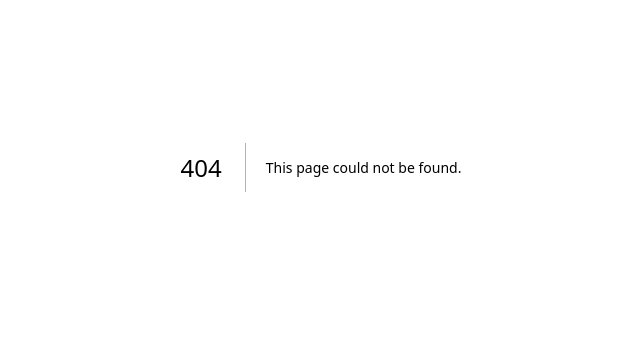
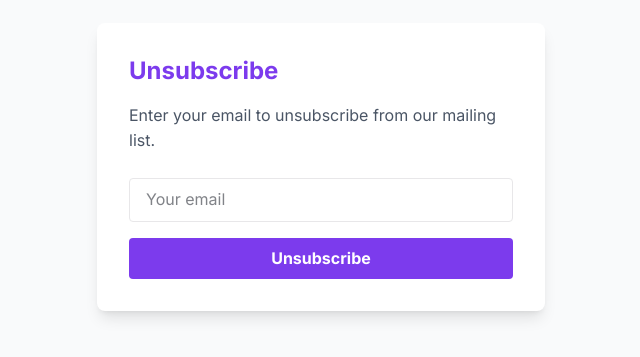
Before and after one commit to aibo-ai/myaibo, a Next.js app: page /unsubscribe in a window 1280 px wide. Before the commit this address had no page. Shown: the part 233-590 px from the top of the page, without its empty margins (319-959 px from the left). Built offline with nearby package versions, Linux system fonts and the light colour scheme.

Commit message:
email setup for subscription

```diff
--- a/package.json
+++ b/package.json
@@ -17,6 +17,7 @@
     "next": "15.3.5",
     "react": "^19.0.0",
     "react-dom": "^19.0.0",
+    "resend": "^6.0.1",
     "tailwind-merge": "^3.3.1"
   },
   "devDependencies": {
--- /dev/null
+++ b/src/app/unsubscribe/page.tsx
@@ -0,0 +1,70 @@
+"use client"
+
+import { useState } from "react"
+import Link from "next/link"
+
+export default function UnsubscribePage() {
+  const [submitted, setSubmitted] = useState(false)
+  const [email, setEmail] = useState("")
+  const [error, setError] = useState("")
+
+  const handleUnsubscribe = async (e: React.FormEvent) => {
+    e.preventDefault()
+    setError("")
+    try {
+      const res = await fetch("/api/unsubscribe", {
+        method: "POST",
+        headers: { "Content-Type": "application/json" },
+        body: JSON.stringify({ email }),
+      })
+      if (res.ok) {
+        setSubmitted(true)
+        setEmail("")
+      } else {
+        setError("Failed to unsubscribe. Please try again.")
+      }
+    } catch {
+      setError("Failed to unsubscribe. Please try again.")
+    }
+  }
+
+  return (
+    <div className="min-h-screen flex items-center justify-center bg-gray-50">
+      <div className="bg-white p-8 rounded-lg shadow-lg w-full max-w-md">
+        <h1 className="text-2xl font-bold mb-4 text-[#7c3bed]">Unsubscribe</h1>
+        <p className="mb-6 text-gray-600">
+          Enter your email to unsubscribe from our mailing list.
+        </p>
+        {!submitted ? (
+          <form onSubmit={handleUnsubscribe}>
+            <input
+              type="email"
+              name="email"
+              required
+              value={email}
+              onChange={e => setEmail(e.target.value)}
+              placeholder="Your email"
+              className="w-full border border-gray-300 rounded px-4 py-2 mb-4"
+            />
+            <button
+              type="submit"
+              className="w-full bg-[#7c3bed] text-white font-bold py-2 rounded hover:bg-[#8920ED] transition"
+            >
+              Unsubscribe
+            </button>
+            {error && <div className="text-red-500 mt-2">{error}</div>}
+          </form>
+        ) : (
+          <div className="text-green-600 font-semibold flex flex-col items-center">
+            You have been unsubscribed.
+            <Link href="/subscribe">
+              <button className="mt-4 px-4 py-2 bg-[#8920ED] text-white rounded font-bold hover:bg-[#7c3bed] transition">
+                Subscribe Again
+              </button>
+            </Link>
+          </div>
+        )}
+      </div>
+    </div>
+  )
+}
--- a/src/components/sections/footer.tsx
+++ b/src/components/sections/footer.tsx
@@ -39,16 +39,28 @@ export function Footer() {
     setSubmitStatus('idle')
 
     try {
-      const formData = new FormData()
-      formData.append('access_key', process.env.NEXT_PUBLIC_WEB3FORMS_ACCESS_KEY || '')
-      formData.append('email', email)
-      formData.append('subject', 'New Newsletter Subscription - MyAibo')
-      formData.append('from_name', 'MyAibo Newsletter')
-      formData.append('message', `New newsletter subscription from: ${email}`)
+      // const formData = new FormData()
+      // formData.append('access_key', process.env.NEXT_PUBLIC_WEB3FORMS_ACCESS_KEY || '')
+      // formData.append('email', email)
+      // formData.append('subject', 'New Newsletter Subscription - MyAibo')
+      // formData.append('from_name', 'MyAibo Newsletter')
+      // formData.append('message', `New newsletter subscription from: ${email}`)
 
-      const response = await fetch('https://api.web3forms.com/submit', {
+      // const response = await fetch('https://api.web3forms.com/submit', {
+      //   method: 'POST',
+      //   body: formData
+      // })
+
+      // if (response.ok) {
+      //   setSubmitStatus('success')
+      //   setEmail('')
+      // } else {
+      //   setSubmitStatus('error')
+      // }
+       const response = await fetch('/api/subscribe', {
       method: 'POST',
-        body: formData
+      headers: { 'Content-Type': 'application/json' },
+      body: JSON.stringify({ email })
     })
 
     if (response.ok) {
@@ -117,6 +129,12 @@ export function Footer() {
                       {isSubmitting ? 'Subscribing...' : 'Subscribe'}
                     </button>
                   </div>
+                  {/* <Link
+  href="/unsubscribe"
+  className="px-6 py-3 bg-white text-[#7c3bed] rounded-lg font-semibold hover:bg-gray-50 transition-colors whitespace-nowrap border border-gray-300 text-center block"
+>
+  Unsubscribe
+</Link> */}
 
                   {submitStatus === 'error' && (
                     <div className="text-center">
--- /dev/null
+++ b/src/pages/api/subscribe.ts
@@ -0,0 +1,40 @@
+import { NextApiRequest, NextApiResponse } from "next";
+import { Resend } from "resend";
+
+const resend = new Resend(process.env.RESEND_API_KEY);
+
+export default async function handler(req: NextApiRequest, res: NextApiResponse) {
+  if (req.method !== "POST") return res.status(405).end();
+
+  const { email } = req.body;
+  if (!email) return res.status(400).json({ error: "Email required" });
+
+  try {
+    // Send email to admin
+    await resend.emails.send({
+      from: "MyAibo <vamsi@myaibo.in>",
+      to: "tathagat@myaibo.in",
+      subject: "New Newsletter Subscription",
+      html: `
+      <p>Hi Admin,</p>
+    <p>The user <b>${email}</b> has subscribed to MyAibo.in.</p>
+    <br/>
+    <p>Kind regards,<br/>MyAibo Team</p>
+    `,
+    });
+
+    // Send confirmation to user
+    // await resend.emails.send({
+    //   from: "MyAibo <vamsi@myaibo.in>",
+    //   to: email,
+    //   subject: "Subscription Confirmed",
+    //   html: `<p>Thank you for subscribing to MyAibo newsletter!</p>
+    //          <p>If you wish to unsubscribe, <a href="https://www.myaibo.in/unsubscribe">click here</a>.</p>`,
+    // });
+
+    res.status(200).json({ success: true });
+  } catch (err) {
+      console.error(err);
+    res.status(500).json({ error: "Failed to send email" });
+  }
+}
--- /dev/null
+++ b/src/pages/api/unsubscribe.ts
@@ -0,0 +1,37 @@
+import { NextApiRequest, NextApiResponse } from "next";
+import { Resend } from "resend";
+
+const resend = new Resend(process.env.RESEND_API_KEY);
+
+export default async function handler(req: NextApiRequest, res: NextApiResponse) {
+  if (req.method !== "POST") return res.status(405).end();
+
+  const { email } = req.body;
+  if (!email) return res.status(400).json({ error: "Email required" });
+
+  try {
+    // Notify admin
+    await resend.emails.send({
+      from: "MyAibo <vamsi@myaibo.in>",
+      to: "tathagat@myaibo.in",
+      subject: "Unsubscribe Request",
+      html: `<p>Hi Admin,</p>
+    <p>The user <b>${email}</b> has unsubscribed to MyAibo.in.</p>
+    <br/>
+    <p>Kind regards,<br/>MyAibo Team</p>`,
+    });
+
+    // Notify user
+    // await resend.emails.send({
+    //   from: "MyAibo <noreply@yourdomain.com>",
+    //   to: email,
+    //   subject: "You have been unsubscribed",
+    //   html: `<p>You have been unsubscribed from MyAibo newsletter.</p>
+    //          <p>If this was a mistake, <a href="https://www.myaibo.in/subscribe">subscribe again</a>.</p>`,
+    // });
+
+    res.status(200).json({ success: true });
+  } catch (err) {
+    res.status(500).json({ error: "Failed to send email" });
+  }
+}
```
Also changed, not shown: 1 other file (tests, documents, lock files or other folders). Lines whose indentation alone changed are shown as unchanged.
